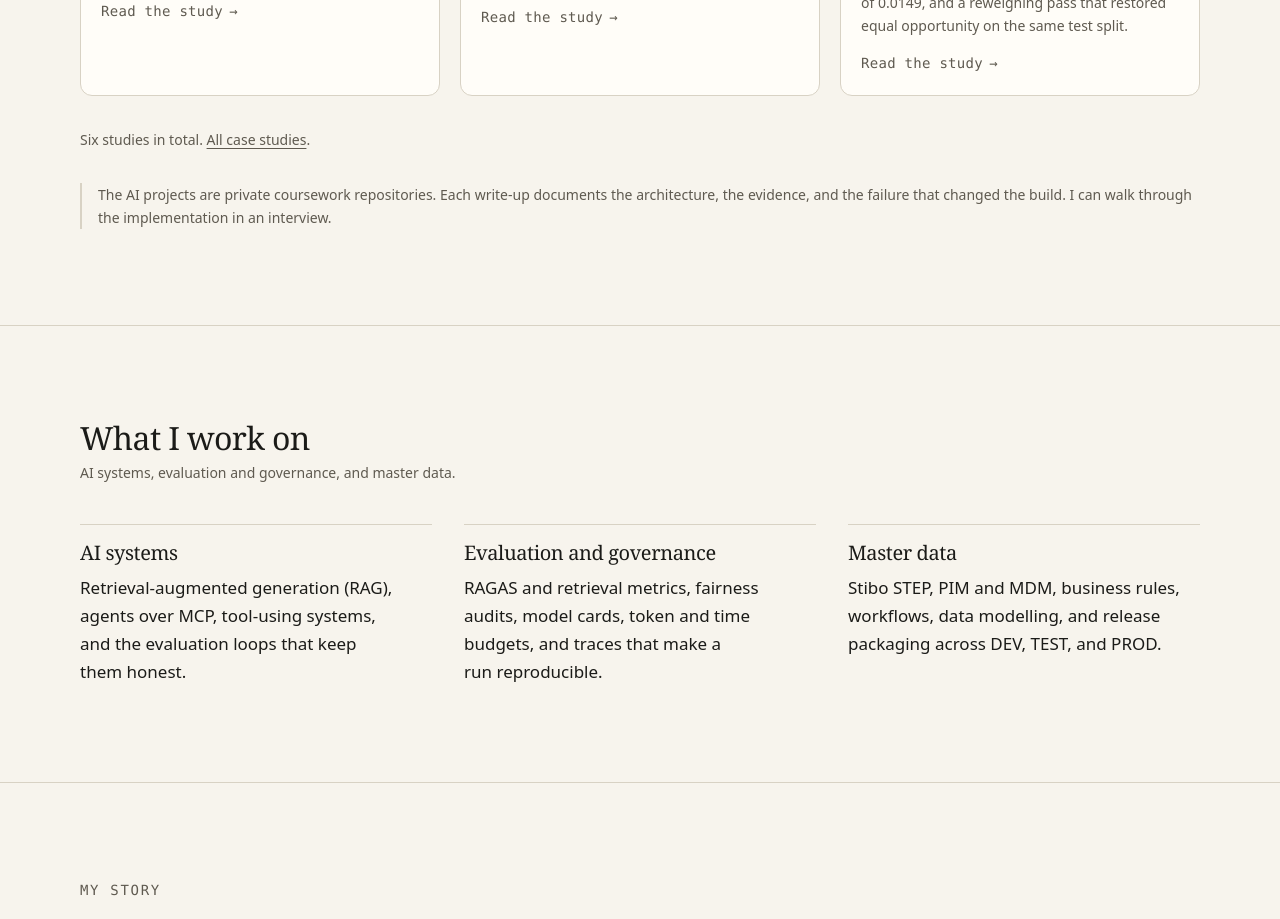
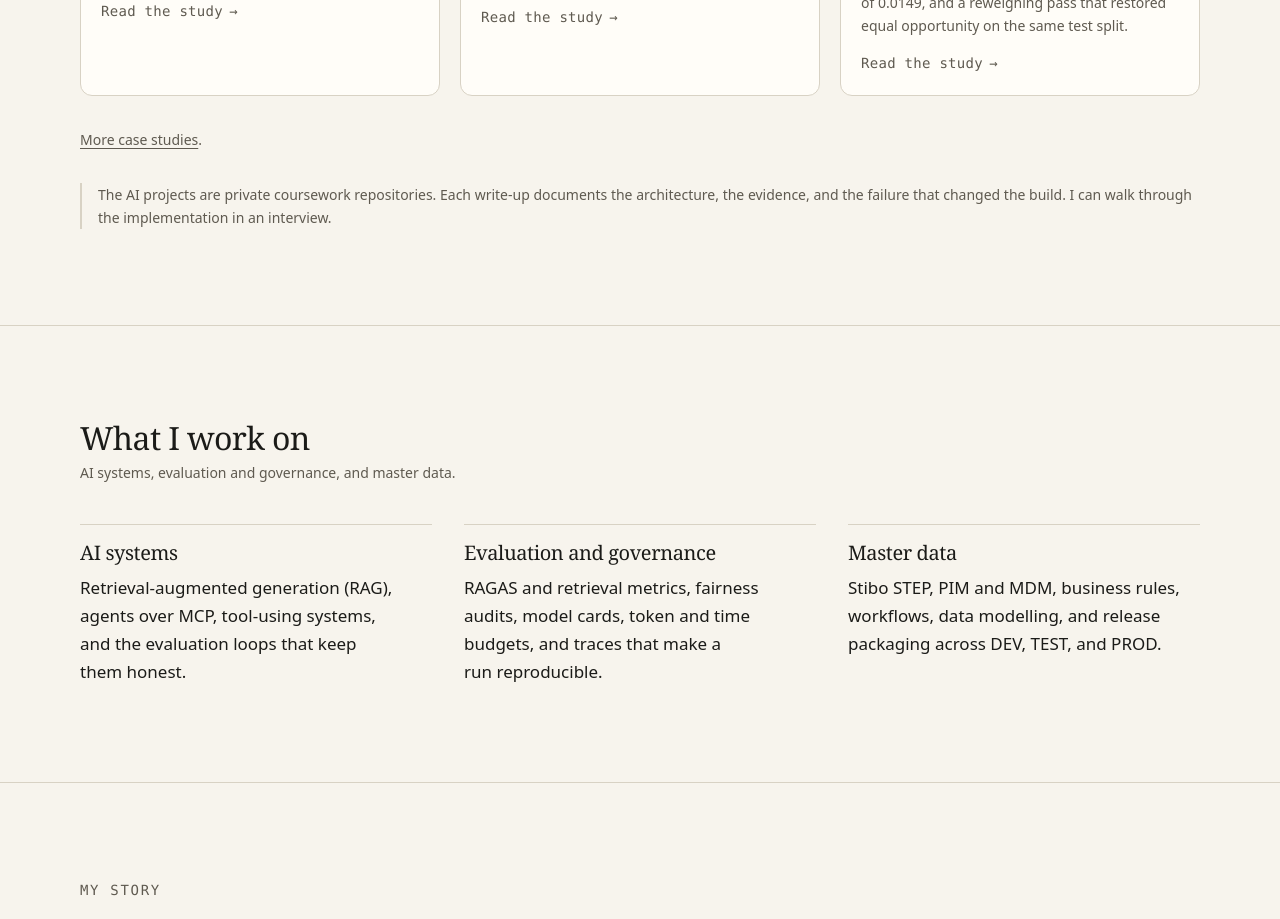
Before and after one commit to intend-dev/intend-dev.github.io, an Astro site: page / in a window 1280 px wide. Shown: the part 1380-2299 px from the top of the page. Built offline with nearby package versions, Linux system fonts and the light colour scheme; Astro itself is replaced by a stand-in of ours.

Commit message:
The profile bridge reads More case studies, not a total count

```diff
--- a/src/data/copy.json
+++ b/src/data/copy.json
@@ -20,7 +20,7 @@
     "education": "Education"
   },
   "projects": {
-    "more": "Six studies in total."
+    "more": "More case studies"
   },
   "about": {
     "focus": "My focus is clean data at the source, and AI output that can be checked"
--- a/src/pages/index.astro
+++ b/src/pages/index.astro
@@ -90,7 +90,7 @@ const capabilities = [
       <ul class="project-cards">
         {featured.map((project) => <ProjectCard project={project} />)}
       </ul>
-      <p class="case-more">{copy.projects.more} <a href={withBase('/work')}>{copy.work.heading}</a>.</p>
+      <p class="case-more"><a href={withBase('/work')}>{copy.projects.more}</a>.</p>
       <p class="disclosure">{copy.work.disclosure}</p>
     </div>
   </section>
```
